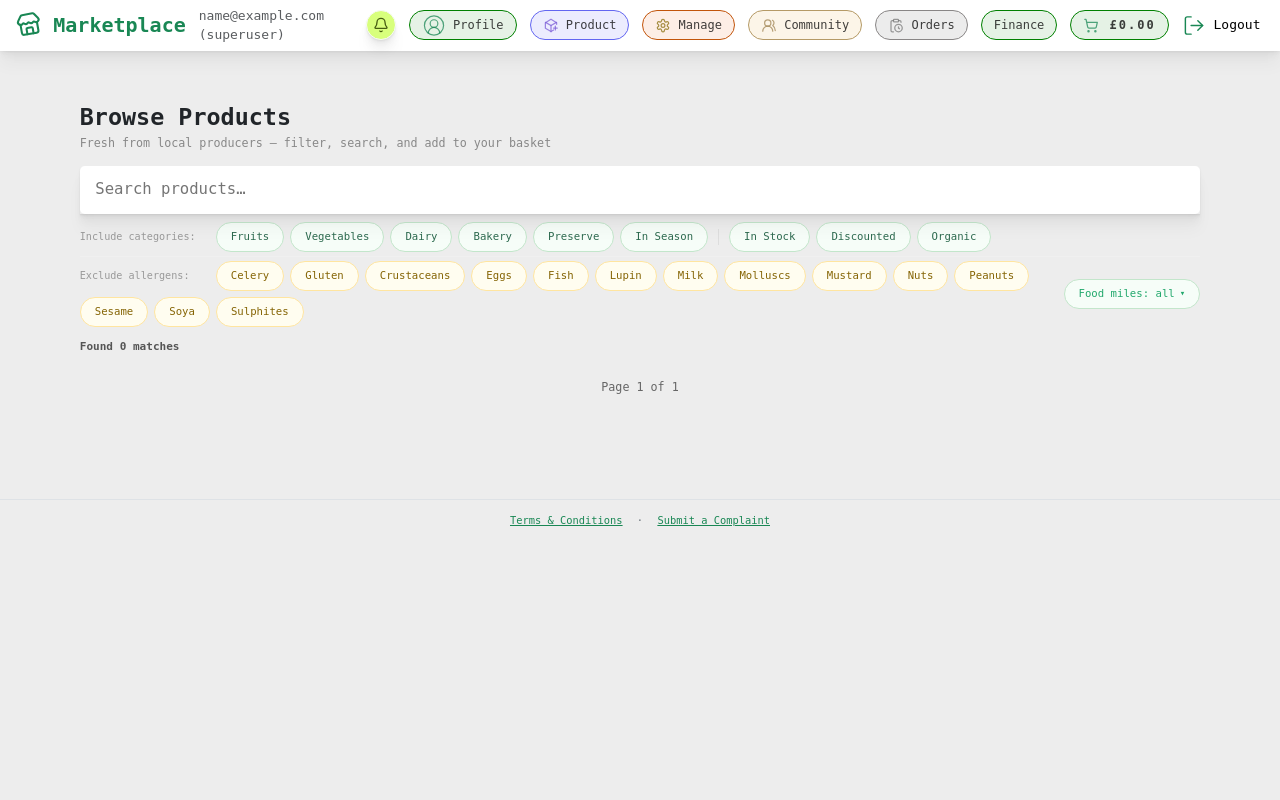
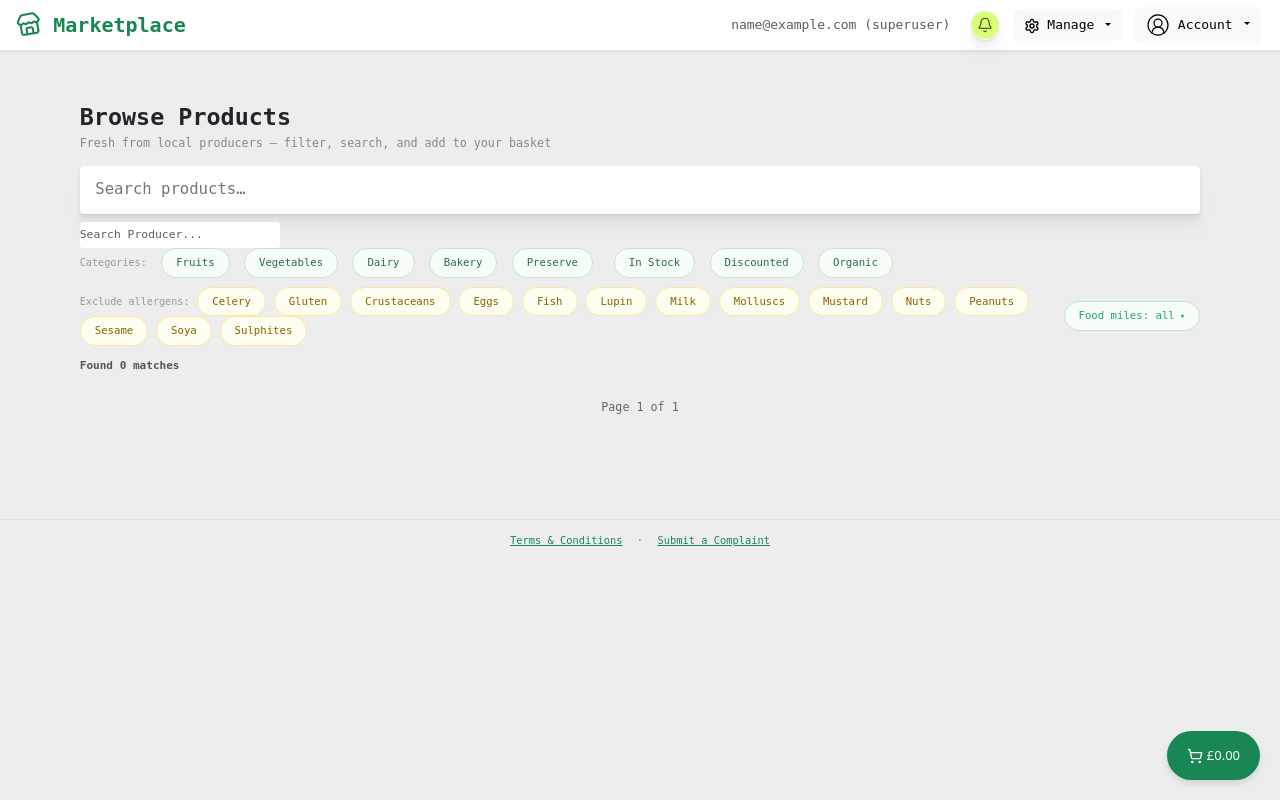
Before and after one commit to SkProGL/marketplace, a Django app: page / in a window 1280 px wide. Run offline with Django 5.2, Linux system fonts and the light colour scheme; the visitor is signed in with stand-in values (Sample User, id 1); data comes from the database, SQL or seed files in the repository; data that the repository does not hold is empty; some libraries are stand-ins or nearby versions.

Commit message:
added mvp filter for organizations

```diff
--- a/marketplace_platform/core/management/commands/import_orders.py
+++ b/marketplace_platform/core/management/commands/import_orders.py
@@ -50,8 +50,9 @@ class Command(BaseCommand):
             reader = csv.DictReader(file)
 
             brfn_lat, brfn_lon = (51.503269, -2.602925)
-            for row in reader:
-                # for (i, row) in enumerate(reader):
+            limit = 20
+            # for row in reader:
+            for (i, row) in enumerate(reader):
                 # if i>=limit:
                 #     break
                 try:
--- a/marketplace_platform/core/static/base.css
+++ b/marketplace_platform/core/static/base.css
@@ -1,8 +1,24 @@
 @import 'globals.css';
 
-/* Override Bootstrap shadow classes */
-.shadow, .shadow-sm, .shadow-lg {
-  box-shadow: var(--shadow) !important;
+/* Cart Launcher Button */
+.cart-launcher {
+    position: fixed;
+    bottom: 20px;
+    right: 20px;
+    z-index: 9999;
+    background: #198754;
+    color: white;
+    border: none;
+    border-radius: 50px;
+    padding: 15px 20px;
+    box-shadow: 0 4px 6px rgba(0,0,0,0.1);
+    cursor: pointer;
+}
+
+@media (min-width: 992px) {
+    .dropdown:hover .dropdown-menu {
+        display: block;
+    }
 }
 
 body {
--- a/marketplace_platform/core/static/home.css
+++ b/marketplace_platform/core/static/home.css
@@ -52,13 +52,37 @@
 
 .filters {
   user-select: none;
-  display: flex;
-  flex-wrap: wrap;
-  gap: 6px;
-  margin: 10px 0 4px;
+  /* display: flex; */
+  /* flex-wrap: wrap; */
+  /* gap: 6px; */
+  /* margin: 10px 0 4px; */
 }
-.filters input {
+.filters input[type="checkbox"] {
   display: none;
+}
+#orgDropdown {
+    border: 1px solid #e0e0e0;
+    border-radius: 12px;
+    padding: 8px 0;
+    box-shadow: 0 10px 25px rgba(0,0,0,0.1);
+    margin-top: 8px;
+}
+
+#orgDropdown .dropdown-item {
+    padding: 8px 16px;
+    font-size: 0.9rem;
+    color: #333;
+    transition: background 0.2s, color 0.2s;
+    cursor: pointer;
+    background: transparent;
+    border: none;
+    width: 100%;
+    text-align: left;
+}
+
+#orgDropdown .dropdown-item:hover {
+    background: #f8f9fa;
+    color: var(--primary);
 }
 
 .filters label {
--- a/marketplace_platform/core/templates/base.html
+++ b/marketplace_platform/core/templates/base.html
@@ -69,83 +69,51 @@
                 <span class="navbar-toggler-icon"></span>
             </button>
             <div class="collapse navbar-collapse" id="navbarNav">
-                <div class="navbar-nav align-items-center">
+                <div class="navbar-nav align-items-center ms-auto">
                 {% if user.is_authenticated %}
-
-                     <!-- PROFILE -->
-                    <div class="base-btn-group">
-                        <a href="{% url 'profile' %}" title="Profile">
-                            {% include 'includes/icons/icon_profile.html' %} Profile
-                        </a>
+                    <!-- MANAGE DROPDOWN -->
+                    <div class="dropdown mx-2">
+                        <button class="btn btn-light dropdown-toggle" data-bs-toggle="dropdown">
+                            {% include 'includes/icons/icon_manage.html' %} Manage
+                        </button>
+                        <ul class="dropdown-menu">
+                            {% if user.is_superuser or user.category == 'Admin' or user.category == 'Producer' %}
+                            <li><a class="dropdown-item" href="{% url 'inventory_upload' %}">Inventory</a></li>
+                            <li><a class="dropdown-item" href="{% url 'management' %}">Management</a></li>
+                            {% endif %}
+                            <li><a class="dropdown-item" href="{% url 'community' %}">Community</a></li>
+                            <li><a class="dropdown-item" href="{% url 'orders' %}">Orders</a></li>
+                            <li><a class="dropdown-item" href="{% url 'finance' %}">Finance</a></li>
+                        </ul>
                     </div>
-                    {% if user.is_superuser or user.category == 'Admin' or user.category == 'Producer' %}
-
-                    <!-- INVENTORY -->
-                    <div class="base-btn-group" id="base-product">
-                        <a href="{% url 'inventory_upload' %}" title="Add new product">
-                            {% include 'includes/icons/icon_product.html' %} Product</a>
+                    <!-- ACCOUNT DROPDOWN -->
+                    <div class="dropdown mx-2">
+                        <button class="btn btn-light dropdown-toggle" data-bs-toggle="dropdown">
+                            {% include 'includes/icons/icon_profile.html' %} Account
+                        </button>
+                        <ul class="dropdown-menu">
+                            <li><a class="dropdown-item" href="{% url 'profile' %}">Profile</a></li>
+                            <li>
+                                <form action="{% url 'logout' %}" method="post" class="px-3">
+                                    {% csrf_token %}
+                                    <button type="submit" class="btn btn-link text-danger p-0">Logout</button>
+                                </form>
+                            </li>
+                        </ul>
                     </div>
-
-                    <!-- MANAGEMENT -->
-                    <div class="base-btn-group" id="base-manage">
-                        <a href="{% url 'management' %}" title="View stored data" class="position-relative">
-                            {% include 'includes/icons/icon_manage.html' %} Manage
-                            {% if stock_alert.total %}
-
-                            <span class="position-absolute start-100 translate-middle badge rounded-pill bg-danger text-white">{{ stock_alert.total }}</span>
-                            {% endif %}
-                        </a>
-                    </div>
-                    {% endif %}
-
-                    <!-- COMMUNITY -->
-                    <div class="base-btn-group" id="base-community">
-                        <a href="{% url 'community' %}" title="Community hub">
-                            {% include 'includes/icons/icon_community.html' %} Community</a>
-                    </div>
-
-                    <!-- ORDERS -->
-                    <div class="base-btn-group" id="base-order-history">
-                        <a href="{% url 'orders' %}" title="Order history">
-                            {% include 'includes/icons/icon_orders.html' %} Orders
-                        </a>
-                    </div>
-
-                    <!-- FINANCE -->
-                    <div class="base-btn-group" id="base-finance">
-                        <a href="{% url 'finance' %}" title="Finance">
-                            Finance
-                        </a>
-                    </div>
-
-                    <!-- CART -->
-                    <div class="base-btn-group" onclick="openCart()" id="base-cart">
-                        <span class="cart-bubble" title="View cart">
-                            {% include 'includes/icons/icon_cart.html' %}
-                            <span style="padding:0;padding-left:3px;font-weight:600;letter-spacing:2px;">£{{cart_total_price|default:"0.00"}}</span>
-                        </span>
-                    </div>
-
-                    <!-- LOGOUT -->
-                    <form action="{% url 'logout' %}" method="post">
-                        {% csrf_token %}
-                        <button type="submit" class="base-btn-group" title="Logout" style="background:none;border:none;padding:0;cursor:pointer;">
-                            {% include 'includes/icons/icon_logout.html' %} Logout
-                        </button>
-                    </form>
                 {% else %}
-                <!-- LOGIN AND SIGNUP -->
-                    <div class="base-btn-group">
-                        <a href="{% url 'login' %}">{% include 'includes/icons/icon_profile.html' %} Log in</a>
-                    </div>
-                    <div class="base-btn-group">
-                        <a href="{% url 'signup' %}">{% include 'includes/icons/icon_signup.html' %} Sign up</a>
-                    </div>
+                    <!-- LOGIN AND SIGNUP -->
+                    <a href="{% url 'login' %}" class="btn btn-outline-success btn-sm mx-1">Log in</a>
+                    <a href="{% url 'signup' %}" class="btn btn-success btn-sm mx-1">Sign up</a>
                 {% endif %}
                 </div>
             </div>
         </div>
     </nav>
+
+    <button id="cart-launcher" class="cart-launcher" onclick="openCart()">
+        {% include 'includes/icons/icon_cart.html' %} £{{cart_total_price|default:"0.00"}}
+    </button>
 
     {% if messages %}
     <div id="toast-container">
--- a/marketplace_platform/core/templates/components/widget-food-miles.html
+++ b/marketplace_platform/core/templates/components/widget-food-miles.html
@@ -77,7 +77,7 @@
 .fm-popover {
   position: absolute;
   top: calc(100% + 6px);
-  left: 0;
+  left: -40px;
   z-index: 200;
   background: #fff;
   border: 1.5px solid #ddd;
--- a/marketplace_platform/core/templates/home.html
+++ b/marketplace_platform/core/templates/home.html
@@ -17,38 +17,31 @@
   </div>
 
   <div class="filters home-filter-row">
-    <span class="home-allergen-label" stlye="align-content:center">Include categories:</span>
-    <input type="checkbox" id="fruit" name="category" value="Fruit"
-           {% if "Fruit" in selected_categories %}checked{% endif %}>
-    <label for="fruit">Fruits</label>
-    <input type="checkbox" id="vegetable" name="category" value="Vegetable"
-           {% if "Vegetable" in selected_categories %}checked{% endif %}>
-    <label for="vegetable">Vegetables</label>
-    <input type="checkbox" id="dairy" name="category" value="Dairy"
-           {% if "Dairy" in selected_categories %}checked{% endif %}>
-    <label for="dairy">Dairy</label>
-    <input type="checkbox" id="bakery" name="category" value="Bakery"
-           {% if "Bakery" in selected_categories %}checked{% endif %}>
-    <label for="bakery">Bakery</label>
-    <input type="checkbox" id="preserve" name="category" value="Preserve"
-           {% if "Preserve" in selected_categories %}checked{% endif %}>
-    <label for="preserve">Preserve</label>
-    <input type="checkbox" id="in_season" name="in_season" value="1"
-           {% if in_season %}checked{% endif %}>
-    <label for="in_season">In Season</label>
+    <!-- Producer Search -->
+    <div class="position-relative me-3" style="width:200px;">
+        <input type="text" id="orgSearch" placeholder="Search Producer..." class="form-control form-control-sm" onkeyup="filterOrgs()">
+        <div id="orgDropdown" class="dropdown-menu" style="display:none; max-height:200px; overflow-y:auto; z-index:1000;"></div>
+    </div>
+    <input type="hidden" name="producer" id="selectedOrgId">
 
-    <span class="home-filter-divider"></span>
+    <span class="home-allergen-label me-2">Categories:</span>
+    <input type="checkbox" id="fruit" name="category" value="Fruit" {% if "Fruit" in selected_categories %}checked{% endif %}>
+    <label for="fruit" class="me-2">Fruits</label>
+    <input type="checkbox" id="vegetable" name="category" value="Vegetable" {% if "Vegetable" in selected_categories %}checked{% endif %}>
+    <label for="vegetable" class="me-2">Vegetables</label>
+    <input type="checkbox" id="dairy" name="category" value="Dairy" {% if "Dairy" in selected_categories %}checked{% endif %}>
+    <label for="dairy" class="me-2">Dairy</label>
+    <input type="checkbox" id="bakery" name="category" value="Bakery" {% if "Bakery" in selected_categories %}checked{% endif %}>
+    <label for="bakery" class="me-2">Bakery</label>
+    <input type="checkbox" id="preserve" name="category" value="Preserve" {% if "Preserve" in selected_categories %}checked{% endif %}>
+    <label for="preserve" class="me-3">Preserve</label>
 
-    <input type="checkbox" id="stock" name="in_stock" value="1"
-           {% if in_stock %}checked{% endif %}>
-    <label for="stock">In Stock</label>
-    <input type="checkbox" id="discount" name="discounted" value="1"
-           {% if discounted %}checked{% endif %}>
-    <label for="discount">Discounted</label>
-    <input type="checkbox" id="organic" name="organic" value="1"
-           {% if organic %}checked{% endif %}>
-    <label for="organic">Organic</label>
-
+    <input type="checkbox" id="stock" name="in_stock" value="1" {% if in_stock %}checked{% endif %}>
+    <label for="stock" class="me-2">In Stock</label>
+    <input type="checkbox" id="discount" name="discounted" value="1" {% if discounted %}checked{% endif %}>
+    <label for="discount" class="me-2">Discounted</label>
+    <input type="checkbox" id="organic" name="organic" value="1" {% if organic %}checked{% endif %}>
+    <label for="organic" class="me-2">Organic</label>
   </div>
   <div style="display:flex;align-items:center;gap:10px;flex-wrap:wrap;margin:0 0 12px;padding-top:4px;border-top:1px solid #f0f0f0;">
     <div class="filters" style="margin:0;flex:1;">
@@ -865,6 +858,30 @@
     document.getElementById('reviewPagination').innerHTML = pagHtml;
   }
 
+  function filterOrgs() {
+      const search = document.getElementById('orgSearch').value.toLowerCase();
+      const dropdown = document.getElementById('orgDropdown');
+
+      if (search.length < 2) {
+          dropdown.style.display = 'none';
+          return;
+      }
+
+      fetch(`/api/producers/?q=${search}`)
+      .then(r => r.json())
+      .then(data => {
+          dropdown.innerHTML = data.map(p => `<button type="button" class="dropdown-item" onclick="selectOrg('${p.id}', '${p.organisation_name}')">${p.organisation_name}</button>`).join('');
+          dropdown.style.display = 'block';
+      });
+  }
+
+  function selectOrg(id, name) {
+      document.getElementById('orgSearch').value = name;
+      document.getElementById('selectedOrgId').value = id;
+      document.getElementById('orgDropdown').style.display = 'none';
+      fetchResults(true);
+  }
+
   function changeReviewPage(dir) {
     const totalPages = Math.ceil(currentReviews.length / REVIEWS_PER_PAGE);
     reviewPage = Math.max(1, Math.min(totalPages, reviewPage + dir));
--- a/marketplace_platform/core/urls.py
+++ b/marketplace_platform/core/urls.py
@@ -3,6 +3,7 @@ from django.contrib.auth import views as auth_views
 from core import views
 
 urlpatterns = [
+    path('api/producers/', views.get_producers_api, name='api_producers'),
     # General/Account URLs
     path('', views.home_view, name='home'),
     path('login/', views.login_view, name='login'),
--- a/marketplace_platform/core/views.py
+++ b/marketplace_platform/core/views.py
@@ -836,23 +836,31 @@ def home_view(request):
     })
 
 
+def get_producers_api(request):
+    q = request.GET.get('q', '')
+    producers = User.objects.filter(category='Producer')
+    if q:
+        producers = producers.filter(organisation_name__icontains=q)
+    producers = producers.values('id', 'organisation_name')
+    return JsonResponse(list(producers), safe=False)
+
+@login_required
 def add_to_cart(request, product_id):
-    if request.method == 'POST':
-        # Get the current memory, or start a blank dictionary
-        cart = request.session.get('cart', {})
-
-        quantity = int(request.POST.get('quantity', 1))
-        pid = str(product_id)  # Session keys must be strings
-
-        # Add or update the quantity
-        if pid in cart:
-            cart[pid] += quantity
-        else:
-            cart[pid] = quantity
-
-        # Save it back to the session
-        request.session['cart'] = cart
-        messages.success(request, "Item added!")
+    # Get the current memory, or start a blank dictionary
+    cart = request.session.get('cart', {})
+
+    quantity = int(request.POST.get('quantity', 1))
+    pid = str(product_id)  # Session keys must be strings
+
+    # Add or update the quantity
+    if pid in cart:
+        cart[pid] += quantity
+    else:
+        cart[pid] = quantity
+
+    # Save it back to the session
+    request.session['cart'] = cart
+    messages.success(request, "Item added!")
 
     return redirect('home')
 
```
Also changed, not shown: marketplace_platform/changes.md (added, +31 -0 lines), marketplace_platform/core/migrations/0001_initial.py.
